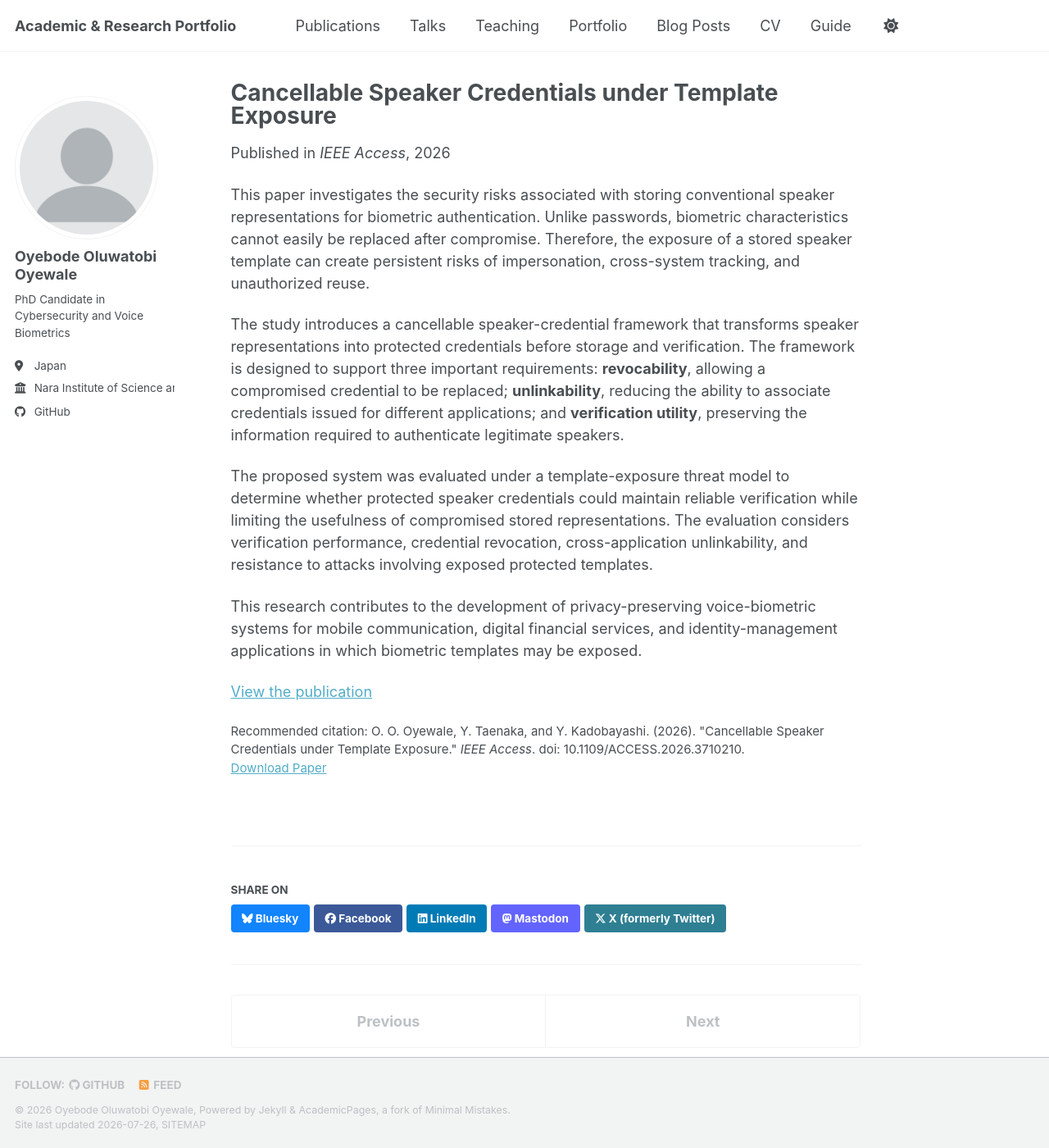
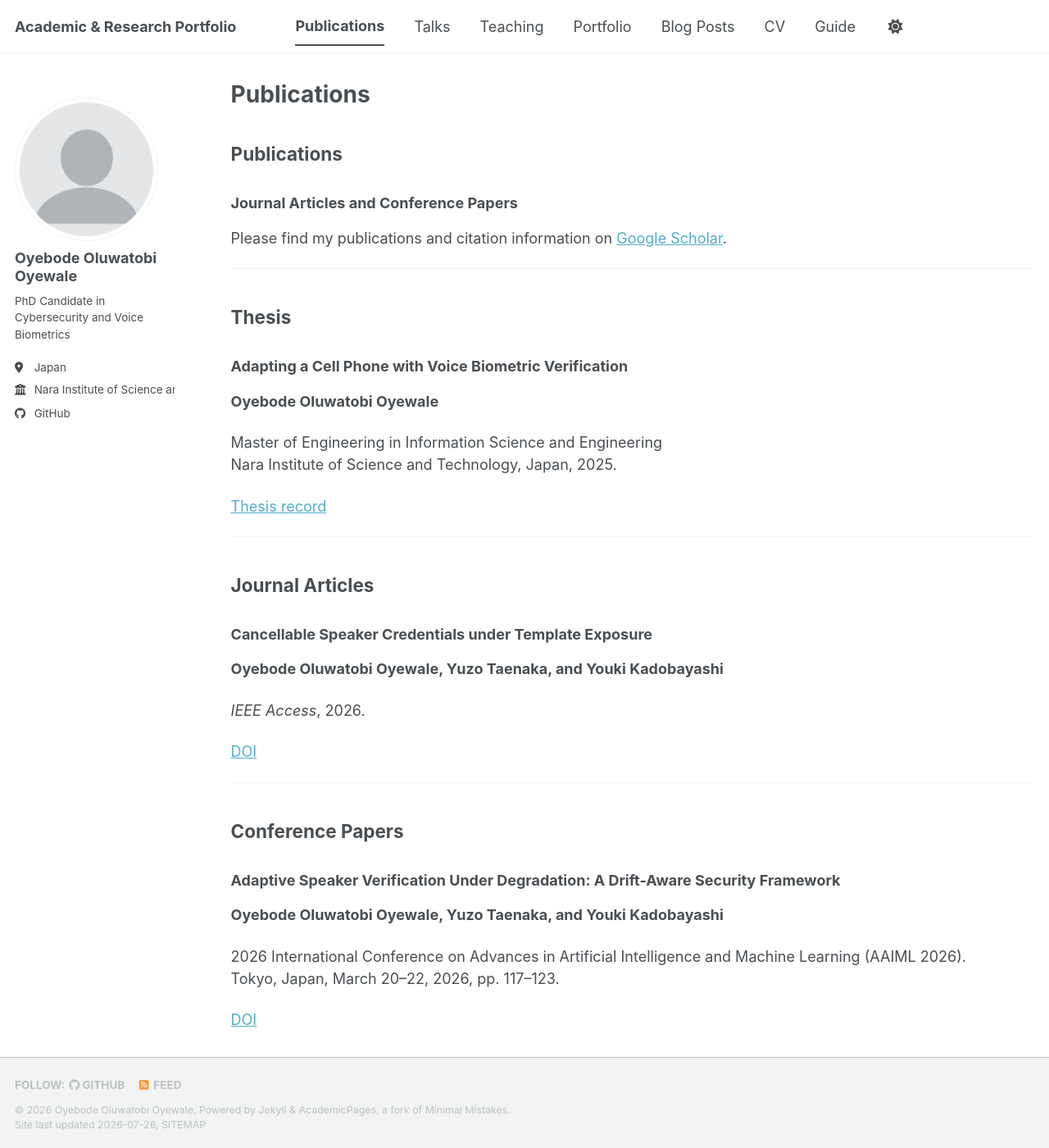
Before and after one commit to oyewaleoyebode/oyebodeoluwatobi-OyebodeOluwatobi.github.io, a Jekyll site: the page built from _publications/2009-10-01-paper-title-number-1.md, in a window 1280 px wide and 1400 px high. Shown: the whole window at 82% size. Built offline with Jekyll 4.4.1, drawn with Linux system fonts in a browser that asks for light colours; a style sheet for code colours, icons or effects is not loaded; some of the changed text lies outside the part shown.

Commit message:
Update 2009-10-01-paper-title-number-1.md

```diff
--- a/_publications/2009-10-01-paper-title-number-1.md
+++ b/_publications/2009-10-01-paper-title-number-1.md
@@ -1,21 +1,88 @@
 ---
-title: "Cancellable Speaker Credentials under Template Exposure"
-collection: publications
-category: manuscripts
-permalink: /publication/2026-cancellable-speaker-credentials
-excerpt: "A privacy-preserving speaker-authentication framework that transforms speaker representations into revocable and unlinkable credentials while maintaining verification utility under biometric-template exposure."
-date: 2026-07-07
-venue: "IEEE Access"
-paperurl: "https://doi.org/10.1109/ACCESS.2026.3710210"
-citation: 'O. O. Oyewale, Y. Taenaka, and Y. Kadobayashi. (2026). &quot;Cancellable Speaker Credentials under Template Exposure.&quot; <i>IEEE Access</i>. doi: 10.1109/ACCESS.2026.3710210.'
+layout: archive
+title: "Publications"
+permalink: /publications/
+author_profile: true
 ---
 
-This paper investigates the security risks associated with storing conventional speaker representations for biometric authentication. Unlike passwords, biometric characteristics cannot easily be replaced after compromise. Therefore, the exposure of a stored speaker template can create persistent risks of impersonation, cross-system tracking, and unauthorized reuse.
+## Publications
 
-The study introduces a cancellable speaker-credential framework that transforms speaker representations into protected credentials before storage and verification. The framework is designed to support three important requirements: **revocability**, allowing a compromised credential to be replaced; **unlinkability**, reducing the ability to associate credentials issued for different applications; and **verification utility**, preserving the information required to authenticate legitimate speakers.
+### Journal Articles and Conference Papers
 
-The proposed system was evaluated under a template-exposure threat model to determine whether protected speaker credentials could maintain reliable verification while limiting the usefulness of compromised stored representations. The evaluation considers verification performance, credential revocation, cross-application unlinkability, and resistance to attacks involving exposed protected templates.
+Please find my publications and citation information on [Google Scholar](https://scholar.google.com/citations?hl=en&user=Vab2vEAAAAAJ).
 
-This research contributes to the development of privacy-preserving voice-biometric systems for mobile communication, digital financial services, and identity-management applications in which biometric templates may be exposed.
+---
 
-[View the publication](https://doi.org/10.1109/ACCESS.2026.3710210)
+## Thesis
+
+### Adapting a Cell Phone with Voice Biometric Verification
+
+**Oyebode Oluwatobi Oyewale**
+
+Master of Engineering in Information Science and Engineering
+Nara Institute of Science and Technology, Japan, 2025.
+
+[Thesis record](https://naist.repo.nii.ac.jp/record/2001241)
+
+---
+
+## Journal Articles
+
+### Cancellable Speaker Credentials under Template Exposure
+
+**Oyebode Oluwatobi Oyewale, Yuzo Taenaka, and Youki Kadobayashi**
+
+*IEEE Access*, 2026.
+
+[DOI](https://doi.org/10.1109/ACCESS.2026.3710210)
+
+---
+
+## Conference Papers
+
+### Adaptive Speaker Verification Under Degradation: A Drift-Aware Security Framework
+
+**Oyebode Oluwatobi Oyewale, Yuzo Taenaka, and Youki Kadobayashi**
+
+2026 International Conference on Advances in Artificial Intelligence and Machine Learning (AAIML 2026).
+Tokyo, Japan, March 20–22, 2026, pp. 117–123.
+
+[DOI](https://doi.org/10.1109/AAIML67890.2026.11498091)
+
+### Speaker Identification for Low-End Devices: A Secure Voice Biometric Solution for Mobile Banking
+
+**Oyebode Oluwatobi Oyewale, Yuzo Taenaka, and Youki Kadobayashi**
+
+2025 11th IEEE International Conference on Privacy Computing and Data Security (IEEE PCDS 2025).
+Hakodate, Japan, August 1–4, 2025, pp. 80–87.
+
+[DOI](https://doi.org/10.1109/PCDS65695.2025.00020)
+
+### Optimizing Voice Biometric Verification in Banking with Machine Learning for Speaker Identification
+
+**Oyebode Oluwatobi Oyewale, Md Delwar Hossain, Yuzo Taenaka, and Youki Kadobayashi**
+
+2024 IEEE 29th Asia Pacific Conference on Communications (IEEE APCC 2024).
+Bali, Indonesia, 2024, pp. 377–384.
+
+[DOI](https://doi.org/10.1109/APCC62576.2024.10768085)
+
+---
+
+## Published Research Datasets
+
+### SecureVoice50: A Multi-Device, Multi-Environment Speech Dataset for Robust and Secure Speaker Verification
+
+**Oyebode Oluwatobi Oyewale**
+
+Zenodo, 2025.
+
+[Dataset](https://doi.org/10.5281/zenodo.17184012)
+
+### A Pilot Speech Corpus for Studying Device and Environmental Variability in Voice Biometrics
+
+**Oyebode Oluwatobi Oyewale**
+
+Figshare, 2025.
+
+[Dataset](https://doi.org/10.6084/m9.figshare.30039037)
```
